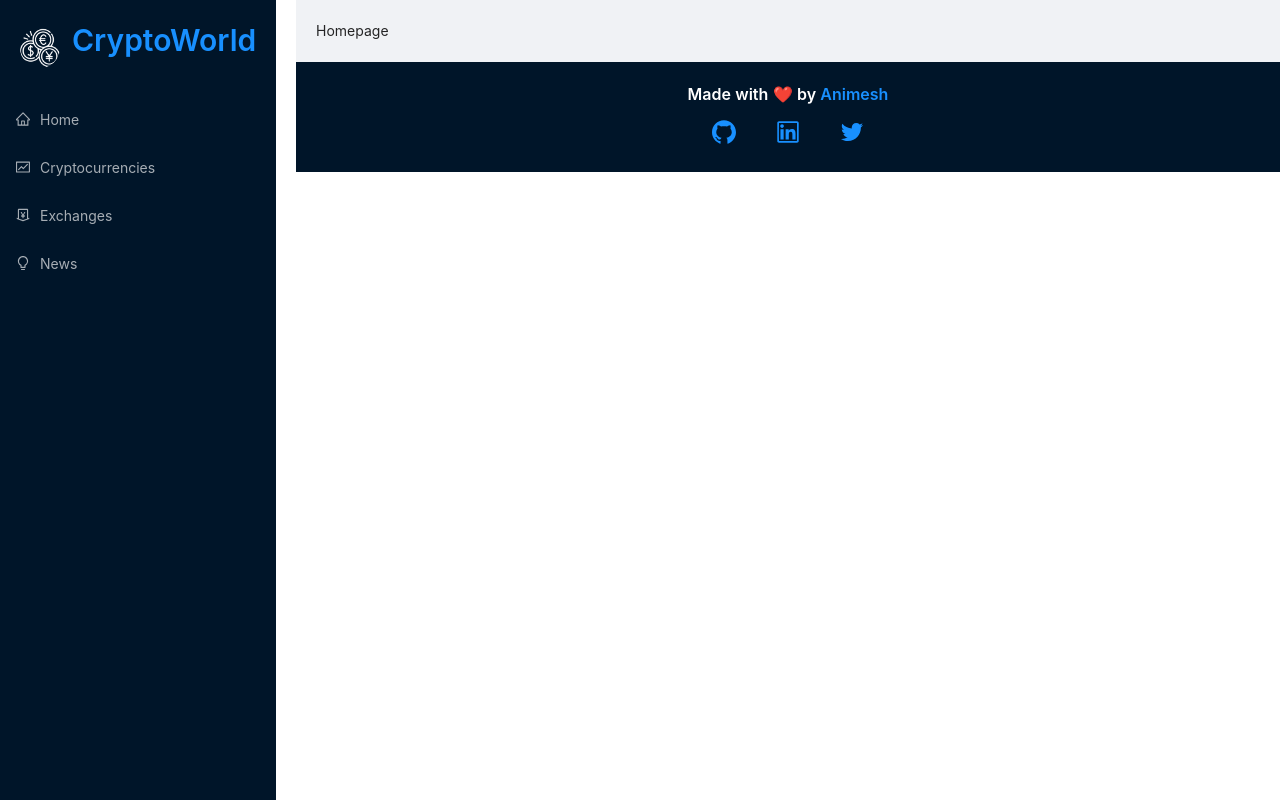
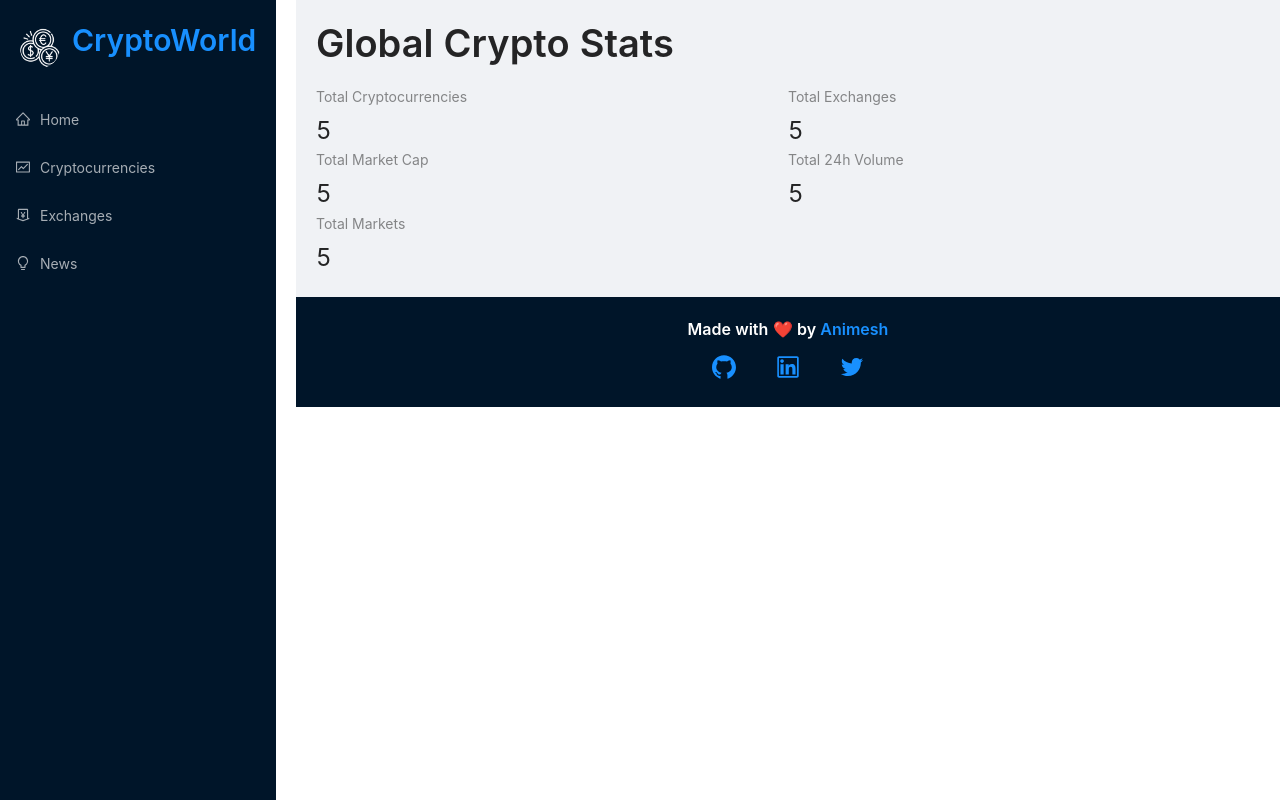
Before and after one commit to asamaiya00/cryptoworld, a React (Create React App) app: page / in a window 1280 px wide. Built offline with nearby package versions, Linux system fonts and the light colour scheme.

Commit message:
feat: Homepage

```diff
--- a/src/App.css
+++ b/src/App.css
@@ -2,8 +2,8 @@
   --text-primary: #000;
   --bgPrimary: #fff;
   --bgSecondary: #f9f9f9;
-  --pink: #0071bd;
-  --light-blue: #e6f7ff;
+  --pink: #c04bcf;
+  --light-blue: #1880c5;
   --border: #d9d9d9;
 }
 
--- a/src/components/HomePage.jsx
+++ b/src/components/HomePage.jsx
@@ -1,9 +1,28 @@
+import { Col, Row, Statistic, Typography } from "antd";
+
 const HomePage = () => {
-    return (
-        <div>
-            Homepage
-        </div>
-    )
-}
+  return (
+    <div>
+      <Typography.Title className='heading' level="2">Global Crypto Stats</Typography.Title>
+      <Row>
+        <Col span="12">
+          <Statistic title="Total Cryptocurrencies" value={"5"}></Statistic>
+        </Col>
+        <Col span="12">
+          <Statistic title="Total Exchanges" value={"5"}></Statistic>
+        </Col>
+        <Col span="12">
+          <Statistic title="Total Market Cap" value={"5"}></Statistic>
+        </Col>
+        <Col span="12">
+          <Statistic title="Total 24h Volume" value={"5"}></Statistic>
+        </Col>
+        <Col span="12">
+          <Statistic title="Total Markets" value={"5"}></Statistic>
+        </Col>
+      </Row>
+    </div>
+  );
+};
 
-export default HomePage
+export default HomePage;
```
